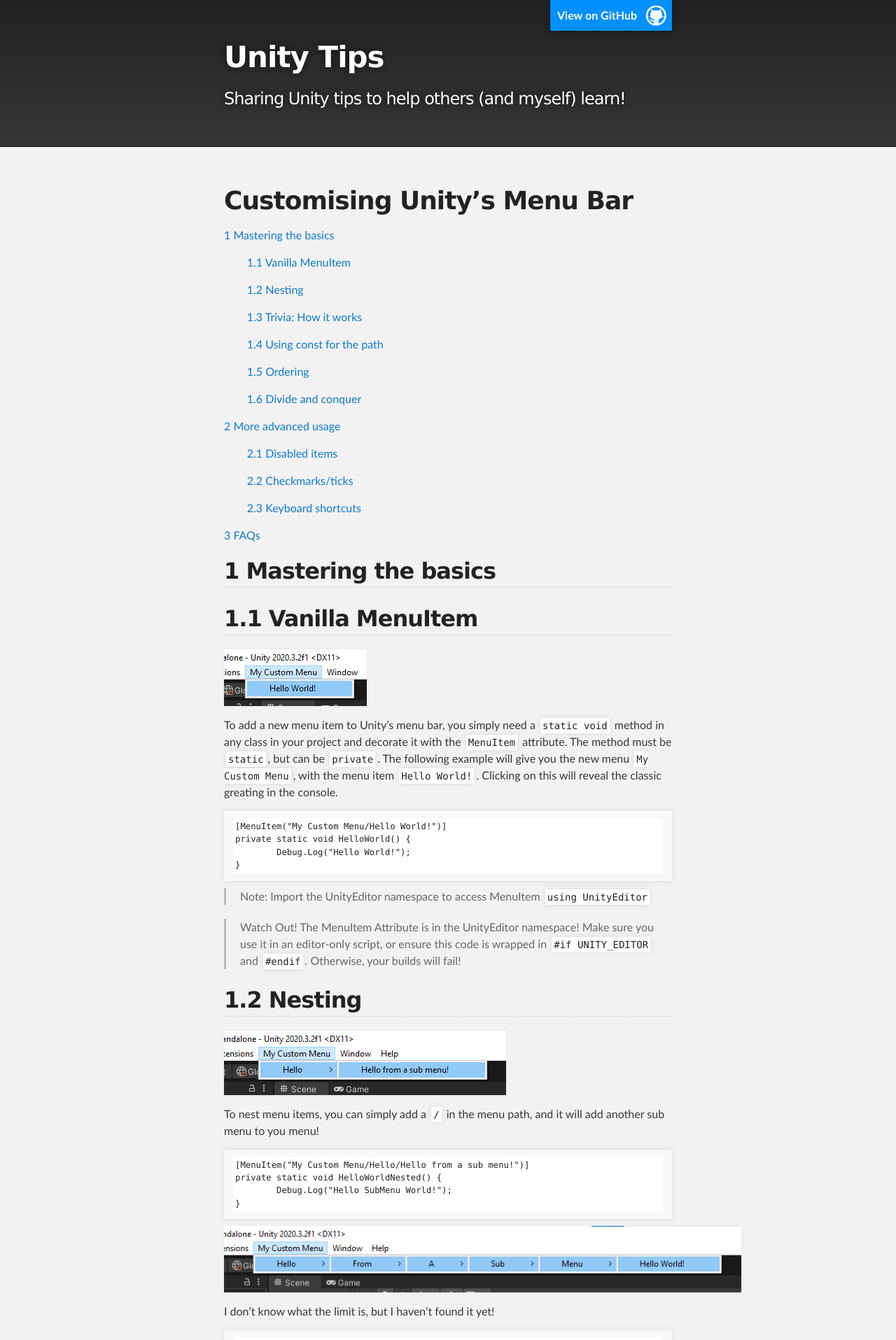
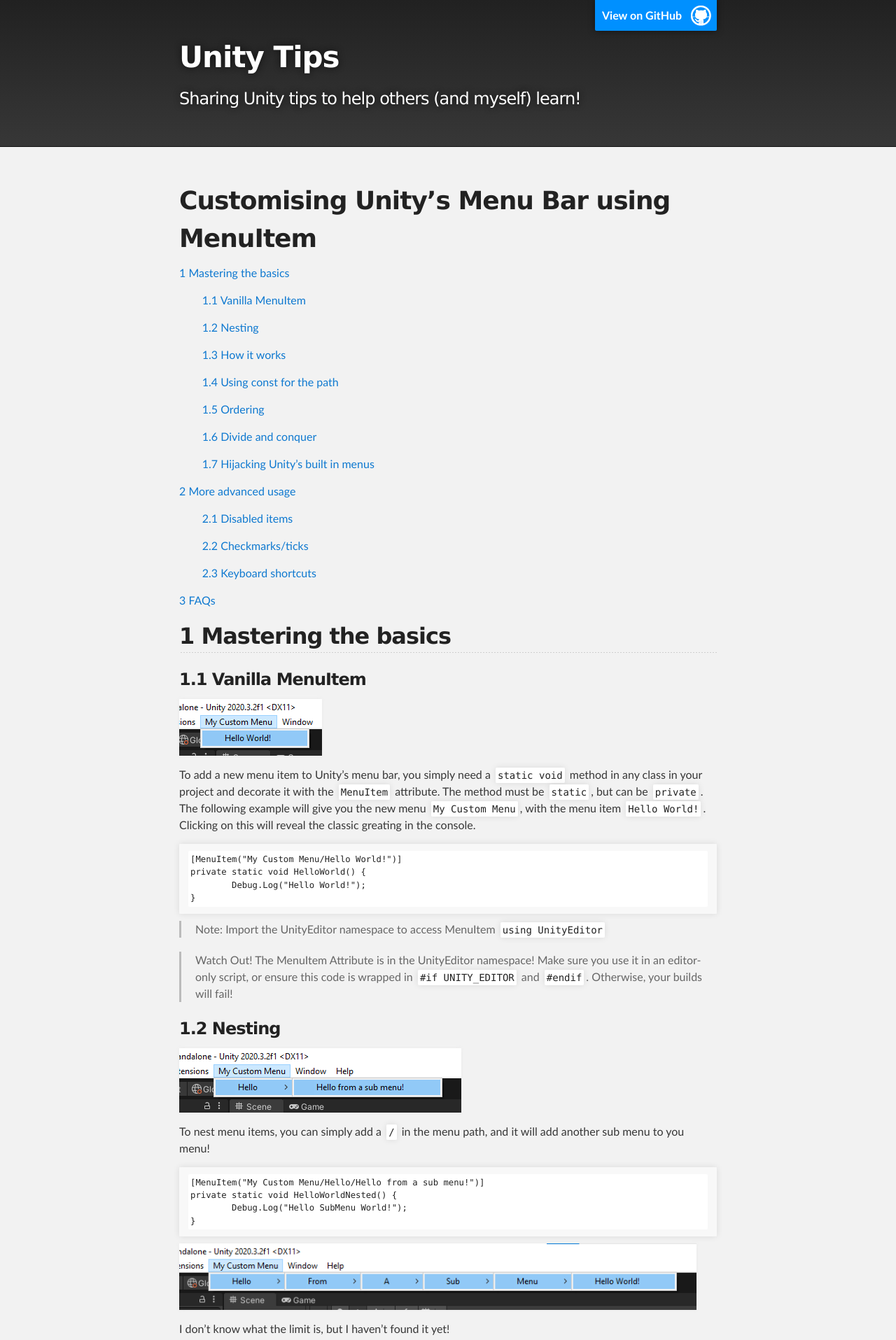
Before and after one commit to Hugecalf-Studios/unity-lessons, a Jekyll site: the page built from lessons/editor/menuitem/index.md, in a window 1280 px wide. Shown: the top 1915 px of the page at 70% size. Built offline with Jekyll 4.4.1, drawn with Linux system fonts in a browser that asks for light colours; some of the changed text lies outside the part shown.

Commit message:
[menuitem]
added section about using existing unity menus
widening main_content .inner
minor other tweaks

````diff
--- /dev/null
+++ b/_includes/editor/menuitem/usingunitymenus.md
@@ -0,0 +1,13 @@
+![Adding your own menu item to Unity's Edit menu](customiseeditmenu.png)
+
+When providing your path to `MenuItem`, you don't have to use a custom path. You can hitch a ride off of one of Unity's existing menus. For example, you could add your own menu item to the File or Edit Menus. To do this, simply use the name of the menu you want to use in the path.
+
+```
+private const string MenuBasePath = "Edit/";
+private const string HelloWorldMenuPath = MenuBasePath + "Hello World!";
+
+[MenuItem(HelloWorldMenuPath, priority = 1)]
+private static void HelloWorld() {
+    Debug.Log("Hello World!");
+}
+```
--- a/_includes/lesson.md
+++ b/_includes/lesson.md
@@ -27,7 +27,7 @@
 {% for subSection in section.sections %}
 {% assign subSectionIndex = forloop.index %}
 
-## {{sectionIndex}}.{{subSectionIndex}} {{subSection.title}}
+### {{sectionIndex}}.{{subSectionIndex}} {{subSection.title}}
 {% include {{root}}{{subSection.content}} %}
 
 {% endfor %}
--- a/_sass/jekyll-theme-slate.scss
+++ b/_sass/jekyll-theme-slate.scss
@@ -275,7 +275,7 @@
 
 .inner {
   position: relative;
-  max-width: 640px;
+  max-width: 60%;
   padding: 20px 10px;
   margin: 0 auto;
 }
@@ -400,7 +400,7 @@
 
   .inner {
     min-width: 320px;
-    max-width: 480px;
+    max-width: 60%;
   }
 
   #project_title {
@@ -448,7 +448,7 @@
 
   .inner {
     min-width: 240px;
-    max-width: 320px;
+    max-width: 60%;
   }
 
   #project_title {
--- a/lessons/editor/menuitem/index.md
+++ b/lessons/editor/menuitem/index.md
@@ -3,7 +3,7 @@
 # To modify the layout, see https://jekyllrb.com/docs/themes/#overriding-theme-defaults
 
 layout: default
-title: Customising Unity’s Menu Bar
+title: Customising Unity’s Menu Bar using MenuItem
 type: lesson
 sections:
   - title: Mastering the basics
@@ -12,7 +12,7 @@
         content: vanila.md
       - title: Nesting
         content: nesting.md
-      - title: 'Trivia: How it works'
+      - title: How it works
         content: howitworks.md
       - title: Using const for the path
         content: consts.md
@@ -20,6 +20,8 @@
         content: ordering.md
       - title: Divide and conquer
         content: divideandconquer.md
+      - title: Hijacking Unity's built in menus
+        content: usingunitymenus.md
   - title: More advanced usage
     content: advancedintro.md
     sections:
````
Also changed, not shown: lessons/editor/menuitem/customiseeditmenu.png (added), lessons/editor/menuitem/menu-item.md (deleted).
